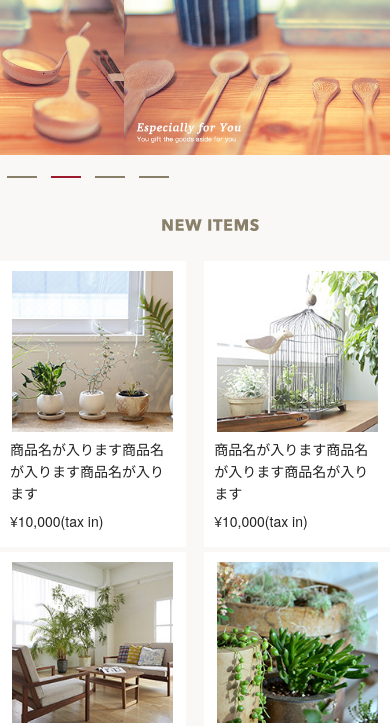
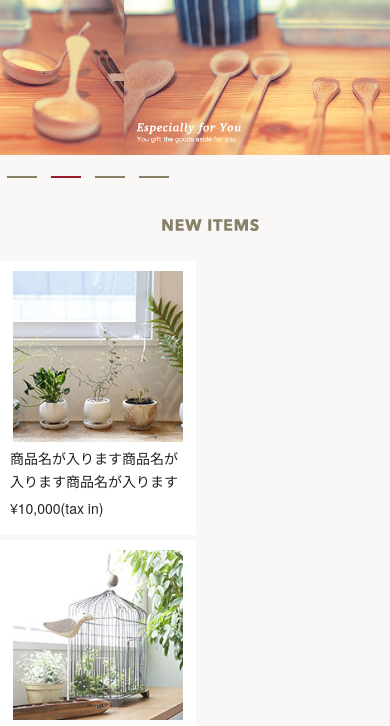
Before and after one commit to dreams-come-true/shopping-site, a plain HTML site: page index.html in a window 390 px wide. Shown: the part 77-803 px from the top of the page. Drawn offline with nearby package versions, Linux system fonts and the light colour scheme; a script that the page names is missing.

Commit message:
3rd-commit

```diff
--- a/css/shopping.css
+++ b/css/shopping.css
@@ -136,12 +136,6 @@ header .pc-nav{
 
   }
  }
-.photo-newitems{
-  display: -webkit-flex;
-  display: flex;
-  flex-wrap:wrap;
-  justify-content:center;
-  }
 .item p{
     text-align: left;
 }
@@ -160,7 +154,7 @@ display: flex;
   box-sizing:border-box;
 }
 .item{
-  width: 42.5%;
+  width: 45.1%;
   padding:10px;
   margin:0;
   background-color: #fff;
@@ -171,6 +165,19 @@ display: flex;
 .item img{
     width:97%;
 }
+}
+.photo-newitems{
+  display: flex;
+  flex-wrap: wrap;
+  justify-content:space-between;
+  margin-bottom: 20px;
+  box-sizing:border-box;
+  }
+.item p{
+    text-align: left;
+}
+.item img {
+  width:97%;
 }
 .photo-popular {
   display: flex;
@@ -720,6 +727,7 @@ border-top:solid #887f69 1px;
 .product-info h3{
     font-weight: bold;
     font-size: 16px;
+    padding-top: 15px;
 }
 .product-box{
     background-color:#fff;
```
